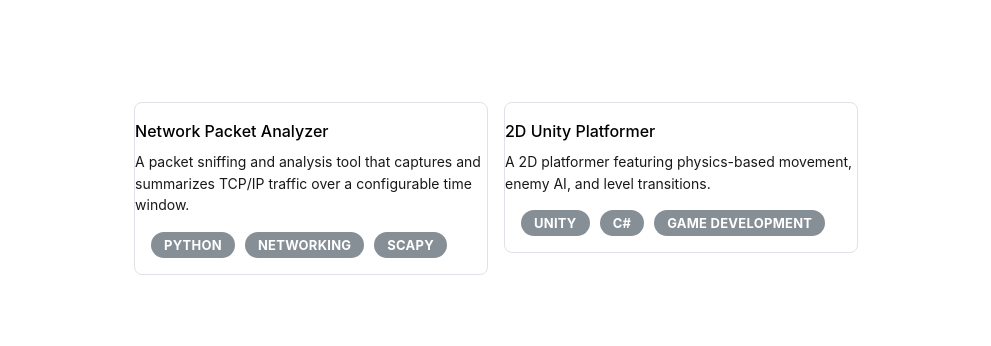
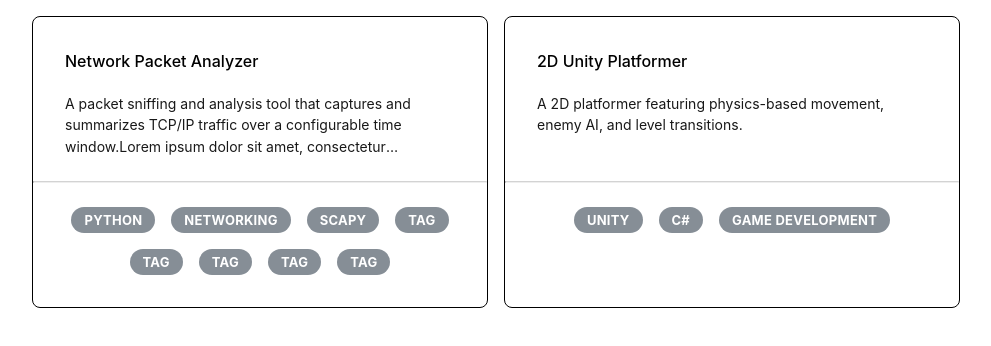
Before and after one commit to jacobbrockett/personal-portfolio, a React (Vite) app: page / in a window 1280 px wide. Shown: the top 346 px of the page, without its empty margins (144-1135 px from the left). Built offline with nearby package versions, Linux system fonts and the light colour scheme.

Commit message:
css to align content in cards

```diff
--- a/public/data/projects.json
+++ b/public/data/projects.json
@@ -4,9 +4,14 @@
     "tags": [
       "Python",
       "Networking",
-      "Scapy"
+      "Scapy",
+      "tag",
+      "tag",
+      "tag",
+      "tag",
+      "tag"
     ],
-    "description": "A packet sniffing and analysis tool that captures and summarizes TCP/IP traffic over a configurable time window.",
+    "description": "A packet sniffing and analysis tool that captures and summarizes TCP/IP traffic over a configurable time window.Lorem ipsum dolor sit amet, consectetur adipiscing elit, sed do eiusmod tempor incididunt ut labore et dolore magna aliqua. Ut enim ad minim veniam, quis nostrud exercitation ullamco laboris nisi ut aliquip ex ea commodo consequat. Duis aute irure dolor in reprehenderit in voluptate velit esse cillum dolore eu fugiat nulla pariatur. Excepteur sint occaecat cupidatat non proident, sunt in culpa qui officia deserunt mollit anim id est laborum.",
     "relevantLinks": [
       "https://example.com/report",
       "https://example.com/demo"
--- a/src/components/ProjectCard.module.css
+++ b/src/components/ProjectCard.module.css
@@ -1,14 +1,18 @@
 .card {
-    position: relative;
-    background-color: var(--mantine-color-body);
-    overflow: visible;
+    border: black solid 1px;
+    padding: 1rem;
+    display: flex;
+    flex-direction: column;
+    height: 100%;
 }
 
-.rating {
-    position: absolute;
-    top: var(--mantine-spacing-xs);
-    right: 12px;
-    pointer-events: none;
+.content {
+    display: flex;
+    flex-direction: column;
+    gap: 0.75rem; /* space between title & description */
+    padding-left: 1rem;
+    padding-right: 1rem;
+    min-height: 140px;
 }
 
 .title {
@@ -20,20 +24,17 @@
     font-weight: 500;
 }
 
-.image {
-    border-top-left-radius: var(--mantine-radius-md);
-    border-top-right-radius: var(--mantine-radius-md);
-    margin-left: -1px;
-    margin-right: -1px;
-    margin-top: -1px;
-    width: calc(100% + 2px);
+.footer {
+    padding-top: 1rem;
+    padding-bottom: 1rem;
 }
 
-.action {
-    background-color: light-dark(var(--mantine-color-gray-0), var(--mantine-color-dark-5));
-
+.footerTags {
+    justify-content: center;
 }
 
-.footer {
-    margin-top: var(--mantine-spacing-md);
+hr {
+    border-top: 1px solid lightgrey;
+    margin-left: -1rem;
+    margin-right: -1rem;
 }
--- a/src/components/ProjectCard.tsx
+++ b/src/components/ProjectCard.tsx
@@ -2,8 +2,6 @@
 import classes from './ProjectCard.module.css';
 import type {ProjectProps} from "../types/ProjectProps.ts";
 import {Link} from "react-router-dom";
-
-// import type {ProjectProps} from "../types/ProjectProps.ts";
 
 function ProjectCard(props: ProjectProps) {
     // Get Props:
@@ -11,7 +9,7 @@
 
     return (
         <Card withBorder radius="md" className={classes.card}>
-            <Card.Section>
+            <div className={classes.content}>
                 <Text
                     className={classes.title}
                     component={Link}
@@ -20,24 +18,27 @@
                     {title}
                 </Text>
 
-                <Text fz="sm" lineClamp={4} opacity={0.9}>
+                <Text fz="sm" lineClamp={3} opacity={0.9}>
                     {description}
                 </Text>
-            </Card.Section>
+            </div>
 
+            <hr/>
 
-            <Group justify="space-between" className={classes.footer}>
-                <Group gap="xs">
+            <div className={classes.footer}>
+                <Group className={classes.footerTags}>
                     {
                         tags.map(tag => (
-                            <Badge size="lg" color="gray">
-                                {tag}
-                            </Badge>
-                        ))
+                                <Badge size="lg" color="gray">
+                                    {tag}
+                                </Badge>
+                            )
+                        )
                     }
                 </Group>
                 {/*TODO: add icons for youtube, github*/}
-            </Group>
+            </div>
+
         </Card>
     );
 }
--- /dev/null
+++ b/src/pages/ProjectCardsPage.module.css
@@ -0,0 +1,3 @@
+.projectCardGridCol {
+    display: flex;
+}
--- a/src/pages/ProjectCardsPage.tsx
+++ b/src/pages/ProjectCardsPage.tsx
@@ -1,7 +1,7 @@
 import {GetProjectsDictionary} from "../hooks/useProjects.ts";
 import {Container, Grid} from "@mantine/core";
 import ProjectCard from "../components/ProjectCard.tsx";
-import classes from "../components/Project.module.css";
+import classes from "./ProjectCardsPage.module.css";
 
 
 function ProjectCardsPage() {
@@ -12,10 +12,10 @@
 
     return (
         <Container my="md">
-            <Grid columns={12} className={classes.projectGrid}>
+            <Grid columns={12} >
                 {
                     Object.values(projects).map(project => (
-                        <Grid.Col span={6}>
+                        <Grid.Col span={6} className={classes.projectCardGridCol}>
                             <ProjectCard
                                 title={project.title}
                                 tags={project.tags}
```
